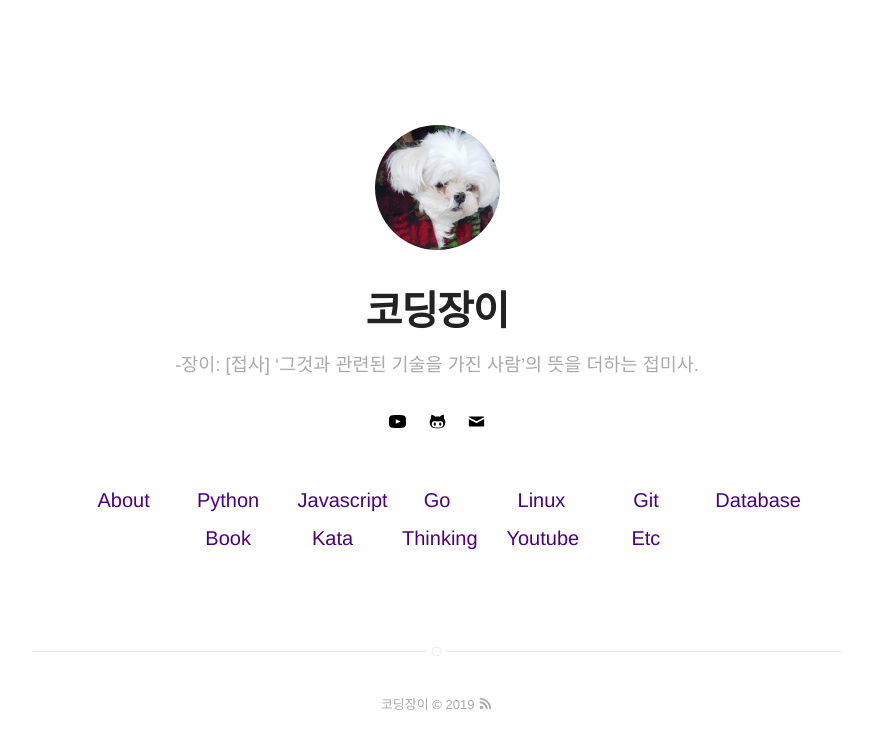
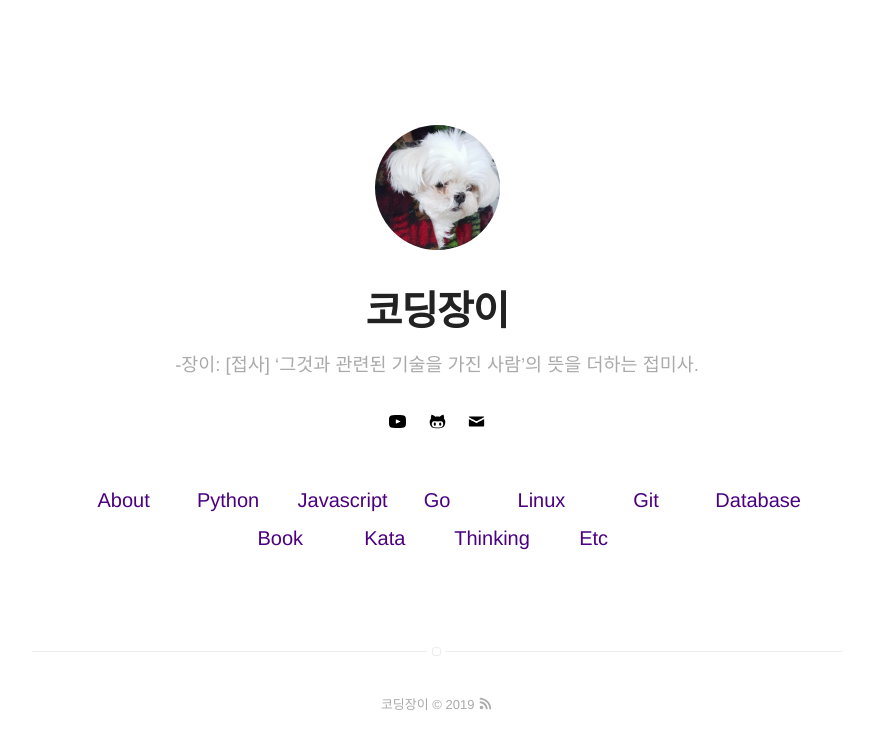
Before and after one commit to itholic/itholic.github.io, a Jekyll site: the page built from index.html, in a window 1280 px wide. Shown: the top 749 px of the page, without its empty margins (203-1076 px from the left). Built offline with Jekyll 4.4.1, drawn with Linux system fonts in a browser that asks for light colours.

Commit message:
[category] -youtube

```diff
--- a/_config.yml
+++ b/_config.yml
@@ -31,7 +31,7 @@ analytics-google: 'UA-127982066-1'
 # if you don't want comments in your posts, leave categories empty
 disqus:
   shortname: itholic-1 # enter this from your disqus account
-  categories: [about, python, javascript, go, linux, git, database, book, code, kata, thinking, youtube, etc] # only show disqus for posts that have these categories
+  categories: [about, python, javascript, go, linux, git, database, book, code, kata, thinking, etc] # only show disqus for posts that have these categories
 
 # if you don't have any of social below, comment the line
 # facebook: chungil.lee.779
@@ -39,7 +39,7 @@ disqus:
 # instagram: mr.martine
 # pinterest: mypinterest
 # linkedin: mylinkedin
-# youtube: myyoutube
+youtube: HaeJoonLee
 # spotify: myspotify
 github: itholic
 # lastfm: mylastfm
@@ -84,7 +84,7 @@ javascript: true
 kata: true
 go: true
 thinking: true
-youtube: true
+# youtube: true
 
 # if you don't need "review", comment them out below
 # review: true
```
